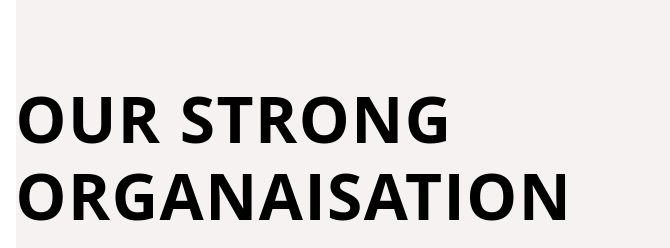
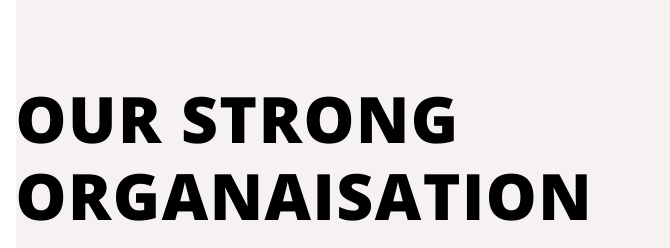
Before and after one commit to nikolaevak/HomeWork_Site1_Kireeva, a plain HTML site: page index.html in a window 1280 px wide. Shown: the part 121-369 px from the top of the page, 0-670 px from the left. Drawn offline with Linux system fonts and the light colour scheme.

Commit message:
Add files via upload

```diff
--- a/css/style.css
+++ b/css/style.css
@@ -1,45 +1,45 @@
 
 @font-face {
-	src: url('../fonts/OpenSans-Regular.ttf') format ('truetype');
+	src: url('../fonts/OpenSans-Regular.ttf') format('truetype');
     font-family: 'Open Sans';
     font-style: normal;
     font-weight: 400;
-    font-display: normal;
+    font-display: swap;
 }
 
 
 @font-face {
-	src: url('../fonts/OpenSans-Italic.ttf') format ('truetype');
+	src: url('../fonts/OpenSans-Italic.ttf') format('truetype');
     font-family: 'Open Sans';
     font-style: italic;
     font-weight: 400;
-    font-display: normal;
+    font-display: swap;
 }
 
 @font-face {
-	src: url('../fonts/OpenSans-SemiBold.ttf') format ('truetype');
+	src: url('../fonts/OpenSans-SemiBold.ttf') format('truetype');
     font-family: 'Open Sans';
     font-weight: 600;
     font-style: normal;
-    font-display: normal;
+    font-display: swap;
 }
 
 
 
 @font-face {
-	src: url('../fonts/OpenSans-Bold.ttf') format ('truetype');
+	src: url('../fonts/OpenSans-Bold.ttf') format('truetype');
     font-family: 'Open Sans';
     font-style: normal;
     font-weight: 700;
-   	font-display: normal;
+   	font-display: swap;
 }
 
 @font-face {
-	src: url('../fonts/OpenSans-ExtraBold.ttf') format ('truetype');
+	src: url('../fonts/OpenSans-ExtraBold.ttf') format('truetype');
     font-family: 'Open Sans';
     font-weight: 800;
     font-style: normal;
-    font-display: normal;
+    font-display: swap;
 }
 
 
@@ -157,7 +157,7 @@ p {
 	font-weight: bold;
 	font-family: 'Open Sans', Helvetica, Arial, sans-serif;
     letter-spacing: 1.5px;
-    font-weight: 800:
+    font-weight: 800;
 }
 
 .content-text  {
@@ -1030,7 +1030,7 @@ p {
 		flex-wrap: nowrap;
 	}
 
-
+}
 
 @media screen and (max-width: 1150px) {
 
```
